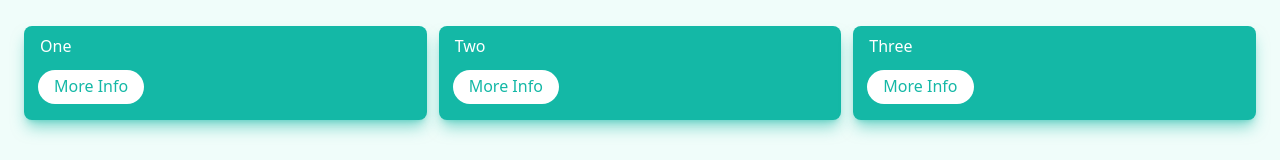
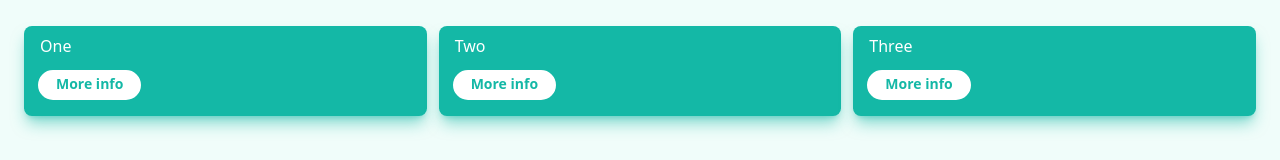
Before and after one commit to sambecker/tailwind, a Next.js app: page / in a window 1280 px wide. Shown: the part 146-306 px from the top of the page. Built offline with nearby package versions, Linux system fonts and the light colour scheme.

Commit message:
Create button component

```diff
--- /dev/null
+++ b/components/Button.tsx
@@ -0,0 +1,27 @@
+import { FC } from 'react';
+import { joinClasses } from '../utility/css';
+
+interface Props {
+  onClick: () => void,
+  isDark?: boolean,
+}
+
+const ComponentName: FC<Props>= ({ onClick, isDark, children }) => {
+  return(
+    <button
+      className={joinClasses([
+        'pt-0.5 pb-1 px-4 -ml-0.5 border-2',
+        'text-sm font-bold select-none',
+        'bg-white text-teal-500 rounded-full active:bg-teal-100 active:text-teal-600 active:shadow-lg',
+        isDark
+          ? 'border-teal-500 active:shadow-teal-500/25'
+          : 'border-white active:border-teal-100 active:shadow-teal-800/25',
+      ])}
+      onClick={onClick}
+    >
+      {children}
+    </button>
+  );
+};
+
+export default ComponentName;
--- a/pages/index.tsx
+++ b/pages/index.tsx
@@ -1,37 +1,52 @@
 import type { NextPage } from 'next'
 import Head from 'next/head'
+import { useState } from 'react'
 import { joinClasses } from '../utility/css'
+import Button from '../components/Button';
+
+const INITIAL_ITEMS = ['One', 'Two', 'Three'];
+
+const TITLE = 'Responsive Tailwind demo';
 
 const Home: NextPage = () => {
+  const [items, setItems] = useState(INITIAL_ITEMS);
+
   return (
     <>
       <Head>
-        <title>Create Next App</title>
-        <meta name="description" content="Generated by create next app" />
+        <title>{TITLE}</title>
+        <meta name="description" content={TITLE} />
         <link rel="icon" href="/favicon.ico" />
       </Head>
 
       <main className="space-y-3">
         <h1 className="text-3xl md:text-6xl mb-8 md:mb-24 font-bold">
-          Responsive Tailwind demo
+          {TITLE}
         </h1>
 
         <div className="grid grid-cols-1 md:grid-cols-3 gap-3">
-          {['One', 'Two', 'Three'].map(number =>
+          {items.map(item =>
             <div
-              key={number}
+              key={item}
               className={joinClasses([
                 'text-white bg-teal-500 px-4 pt-2 pb-4 rounded-lg shadow-lg shadow-teal-500/50',
               ])}
             >
-              <div className="mb-3">{number}</div>
-              <button
-                className="pt-1 pb-1.5 px-4 bg-white text-teal-500 rounded-full -ml-0.5 active:bg-teal-100 active:text-teal-600 active:shadow-lg active:shadow-teal-800/50"
+              <div className="mb-3">{item}</div>
+              <Button
+                onClick={() => setItems(items.filter(i => i !== item))}
               >
-                More Info
-              </button>
+                More info
+              </Button>
             </div>)}
         </div>
+        {items.length === 0 &&
+          <Button
+            onClick={() => setItems(INITIAL_ITEMS)}
+            isDark
+          >
+            Restore
+          </Button>}
       </main>
     </>
   )
```
